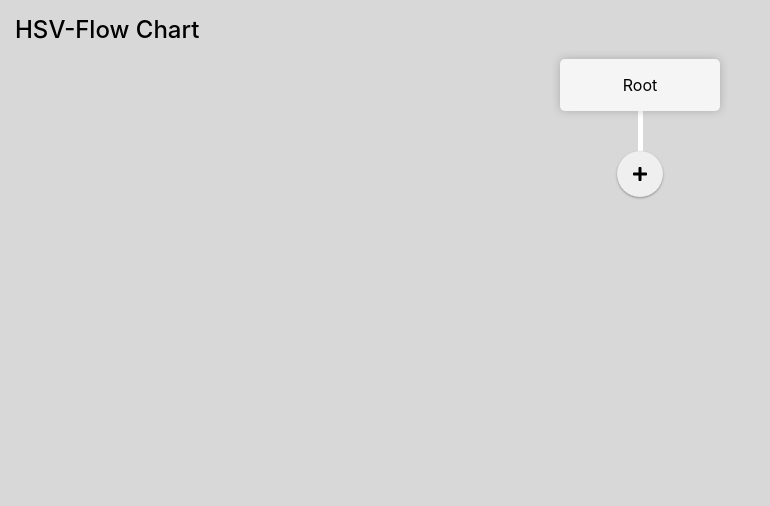
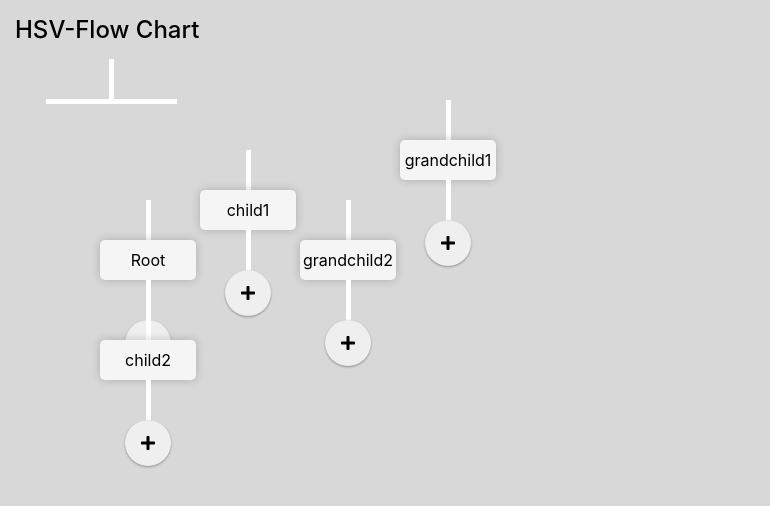
Before and after one commit to saitaruns/flowchart, a React (Create React App) app: page / in a window 1280 px wide. Shown: the top 506 px of the page, without its empty margins (0-770 px from the left). Built offline with nearby package versions, Linux system fonts and the light colour scheme.

Commit message:
added recursive rendering of cards

```diff
--- a/package.json
+++ b/package.json
@@ -10,6 +10,7 @@
     "react-dom": "^18.1.0",
     "react-icons": "^4.3.1",
     "react-scripts": "5.0.1",
+    "uuid": "^8.3.2",
     "web-vitals": "^2.1.4"
   },
   "scripts": {
--- a/src/App.js
+++ b/src/App.js
@@ -1,38 +1,93 @@
 import "./App.css";
-import Card from "./components/Card";
-import { useState} from "react";
-import Modal from "./components/Modal"
-import {ModalContext} from "./Helper/ModalContext";
+import { useState } from "react";
+import { v4 as uuidv4 } from "uuid";
+import Modal from "./components/Modal";
+import { ModalContext } from "./Helper/ModalContext";
+import Tree from "./components/Tree";
 
 function App() {
-  const [flowTree, setFlowTree] = useState([["Root"],])
-  const [modal, setModal] = useState(false)
+  const [flowTree, setFlowTree] = useState([{
+      id:"root",
+      text: "Root",
+      x:200,
+      y:100,
+      children: [
+        {
+          id:"child1",
+          text: "child1",
+          x:150,
+          y:200,
+          children : [
+            {
+              id:"grandchild1",
+              text:"grandchild1",
+              x:100,
+              y:400,
+              children:[]
+            }
+          ]
+        },
+        {
+          id:"child2",
+          text : "child2",
+          x:300,
+          y:100,
+          children: [
+            {
+              id:"grandchild2",
+              text:"grandchild2",
+              x:200,
+              y:300,
+              children:[]
+            }
+          ]
+        }
+      ],
+    }]);
+  const [modal, setModal] = useState(false);
 
-  const addElements = (text1,text2="")=>{
-    if(text2===""){
-      setFlowTree([...flowTree,[text1]])
-    }
-    else{
-      setFlowTree([...flowTree,[text1,text2]])
-    }
-  }
+  const openModal = (modalStatus) => {
+    setModal(modalStatus);
+  };
+
+  // const findAllByKey = (obj, keyToFind) => {
+  //   return Object.entries(obj)
+  //     .reduce((acc, [key, value]) => (key === keyToFind)
+  //       ? acc.concat(value)
+  //       : (typeof value === 'object')
+  //       ? acc.concat(findAllByKey(value, keyToFind))
+  //       : acc
+  //     , [])
+  // }
+
+  const addElem = ({parentKey}) => {
+    Object.entries(flowTree).forEach(([key, val]) => {
+      if (key === parentKey) {
+        const newNode = {
+          text: val,
+          children: [],
+        };
+        const id = uuidv4();
+        val.children[id] = newNode;
+        return;
+      }
+      if (typeof val === "object") {
+        addElem(parentKey);
+      }
+    });
+  };
 
   return (
     <div className="App">
       <header className="navbar">
         <h3 className="title">HSV-Flow Chart</h3>
       </header>
-      <ModalContext.Provider value={{modal, setModal,addElements}}>
-      {modal && <Modal title={"Select Number of Elements to be added"}/>}
+      <ModalContext.Provider value={{ modal, openModal, addElem }}>
+        {modal && (
+          <Modal title={"Select Number of Elements to be added"} />
+        )}
 
-
-        {flowTree.map(elem => {
-          return (
-            <div className="flow">
-              <Card title={elem[0]} />
-            </div>
-          )
-        })}
+        <Tree {...flowTree} />
       </ModalContext.Provider>
     </div>
   );
--- a/src/components/Card.jsx
+++ b/src/components/CardSingle.jsx
@@ -3,11 +3,13 @@ import { FaTrashAlt, FaPlus } from "react-icons/fa";
 import { useState,useContext } from "react";
 import {ModalContext} from "../Helper/ModalContext";
 
-const Card = ({ title,id }) => {
-  const {setModal} = useContext(ModalContext)
+const CardSingle = ({ title,x,y }) => {
+  const {openModal} = useContext(ModalContext)
   const [hover, setHover] = useState(false);
+
   return (
-    <div className="card-main">
+    <div className="card-main" style={{top:x+"px",left:y+"px"}}>
+      <div className="vrbar"></div>
       <div
         className="card"
         onMouseOver={() => setHover(true)}
@@ -20,12 +22,12 @@ const Card = ({ title,id }) => {
             </button>
           )}
       </div>
-      <div className="hrbar"></div>
-      <button className="icon-btn plus" onClick={()=>setModal(true)}>
+      <div className="vrbar"></div>
+      <button className="icon-btn plus" onClick={()=>openModal(true)}>
         <FaPlus />
       </button>
     </div>
   );
 };
 
-export default Card;
+export default CardSingle;
--- /dev/null
+++ b/src/components/CardTwo.jsx
@@ -0,0 +1,17 @@
+import "./../styles/Card.css";
+import CardSingle from "./CardSingle";
+
+const CardTwo = ({ title1, title2,x1,y1,x2,y2}) => {
+  return (
+    <div className="card-two">
+      <div className="vrbar"></div>
+      <div className="hrbar"></div>
+      <div className="card-two-body">
+        <CardSingle title={title1} x={x1} y={y1} />
+        <CardSingle title={title2} x={x2} y={y2} />
+      </div>
+    </div>
+  );
+};
+
+export default CardTwo;
--- a/src/components/Modal.jsx
+++ b/src/components/Modal.jsx
@@ -5,27 +5,27 @@ import { useContext, useState } from "react";
 import { RiCloseLine } from "react-icons/ri";
 
 const Modal = ({ title }) => {
-  const { setModal, addElements } = useContext(ModalContext);
+  const { openModal, addElem } = useContext(ModalContext);
   const [isTwo, setIsTwo] = useState(false)
   const [in1, setIn1] = useState("")
   const [in2, setIn2] = useState("")
 
   const handleAdd = ()=>{
-    isTwo ? addElements(in1,in2):addElements(in1);
+    isTwo ? addElem(in1,in2):addElem(in1);
     setIn1("")
     setIn2("")
-    setModal(false)
+    openModal(false)
   }
 
   return reactDom.createPortal(
     <>
-      <div className={"darkBG"} onClick={() => setModal(false)} />
+      <div className={"darkBG"} onClick={() => openModal(false)} />
       <div className={"centered"}>
         <div className={"modal"}>
           <div className={"modalHeader"}>
             <h5 className={"heading"}>{title}</h5>
           </div>
-          <button className={"closeBtn"} onClick={() => setModal(false)}>
+          <button className={"closeBtn"} onClick={() => openModal(false)}>
             <RiCloseLine style={{ marginBottom: "-3px" }} />
           </button>
           <div className={"modalContent"}>
--- /dev/null
+++ b/src/components/Tree.jsx
@@ -0,0 +1,22 @@
+import CardSingle from "./CardSingle"
+import CardTwo from './CardTwo'
+
+const Tree = (flowTree) => {
+  const len = Object.keys(flowTree).length
+
+  console.log(flowTree[0].children)
+  return (len === 1) ? (
+    <>
+      <CardSingle title={flowTree[0].text} x={flowTree[0].x} y={flowTree[0].y} />
+      {flowTree[0].children && flowTree[0].children.length > 0 && <Tree {...flowTree[0].children} /> }
+    </>
+  ) : (
+    <>
+      <CardTwo title1={flowTree[0].text} title2={flowTree[1].text} x1={flowTree[0].x} y1={flowTree[0].y} x2={flowTree[1].x} y2={flowTree[1].y} />
+      {flowTree[0].children && flowTree[0].children.length > 0 && <Tree {...flowTree[0].children} />}
+      {flowTree[1].children && flowTree[1].children.length > 0 && <Tree {...flowTree[1].children} />}
+    </>
+  )
+}
+
+export default Tree
--- a/src/styles/Card.css
+++ b/src/styles/Card.css
@@ -1,18 +1,26 @@
+:root{
+    --card-width : 6rem;
+    --card-height : 40px;
+}
+
+.card-main{
+    width: var(--card-width);
+    position: absolute;
+}
+
 .card{
     background-color: #f5f5f5;
     border-radius: 5px;
     box-shadow: 0px 0px 10px rgba(0,0,0,0.2);
-    margin: 0 auto;
     max-width: 100%;
     padding: 0;
-    width: 10rem;
+    width: var(--card-width);
+    height: var(--card-height);
     transition: all 300ms;
-    height: 100%;
     display: flex;
     flex-direction: column;
     justify-content: center;
     align-items: center;
-    position: relative;
 }
 
 .card:hover{
@@ -49,9 +57,28 @@
     box-shadow: 0 1px 3px rgba(0,0,0,0.12), 0 1px 2px rgba(0,0,0,0.24);
 }
 
-.hrbar{
+.card-two{
+    width: calc( var(--card-width) * 2 + 30px);
+}
+
+.card-two-body{
+    width: 100%;
+    display: flex;
+    flex-direction: row;
+    justify-content: space-between;
+    align-items: center;
+}
+
+.vrbar{
     width: 5px;
     height: 40px;
+    background: white;
+    margin: 0 auto;
+}
+
+.hrbar{
+    height: 5px;
+    width: calc( var(--card-width) + 35px);
     background: white;
     margin: 0 auto;
 }
```
Also changed, not shown: 1 other file (tests, documents, lock files or other folders).
